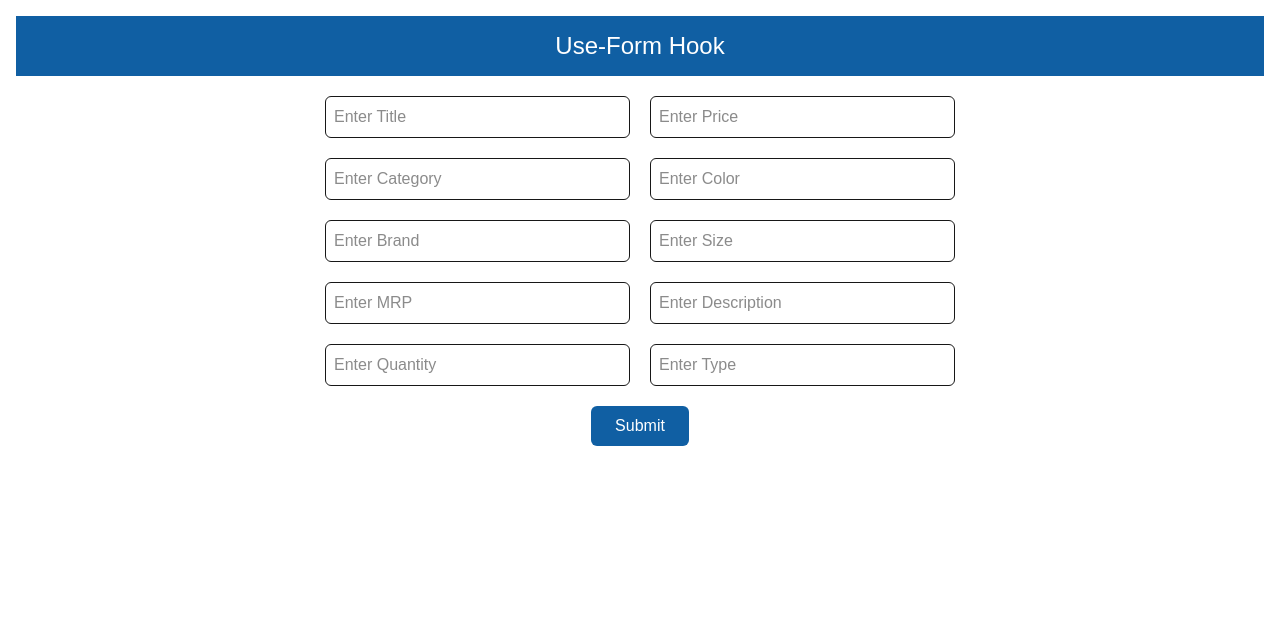
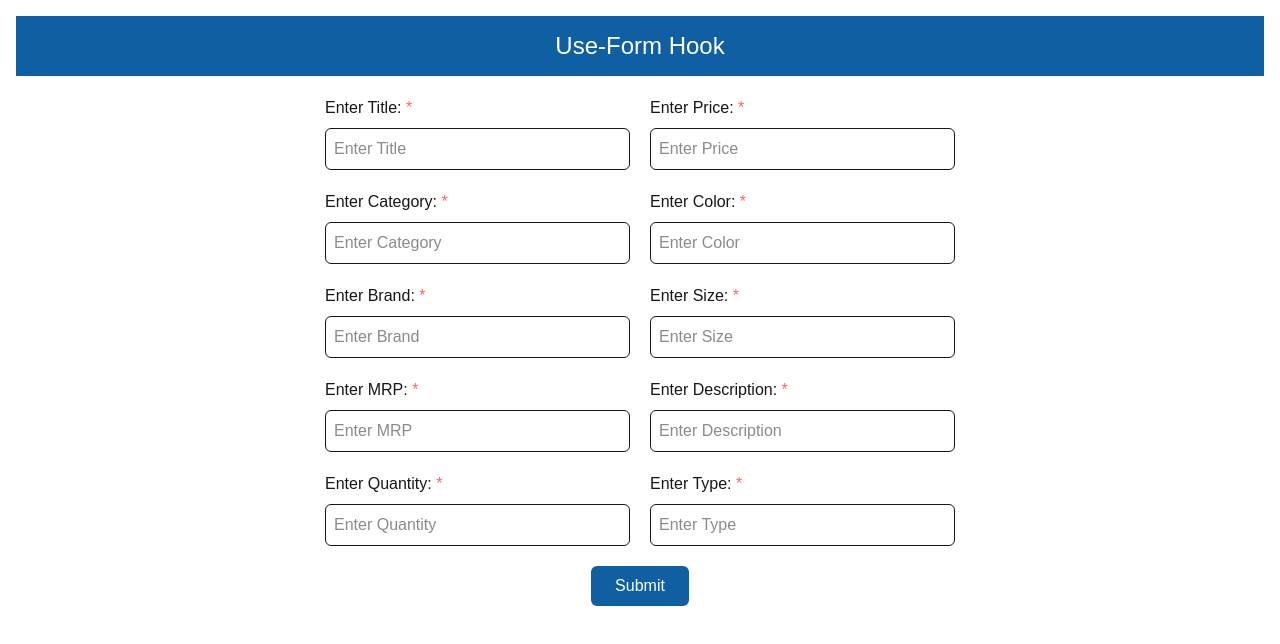
Before and after one commit to karunamirajkar07/TypeScript_learning, a Next.js app: page /useFrom in a window 1280 px wide. Shown: the top 644 px of the page. Built offline with nearby package versions, Linux system fonts and the light colour scheme.

Commit message:
validation

```diff
--- a/app/useFrom/page.tsx
+++ b/app/useFrom/page.tsx
@@ -50,6 +50,8 @@ export default function ConfigureProduct() {
         formState: { errors }
     } = useForm<FormData>({
         resolver: zodResolver(FormValue),
+        mode: "onChange",
+        reValidateMode : "onChange",
         defaultValues: {
             title: "",
             category: "",
@@ -126,49 +128,54 @@ export default function ConfigureProduct() {
                         <div className='grid grid-cols-4 '>
                             <div className='col-span-2 col-start-3'>
                                 <div>
+                                    <label >Enter Title: <span className='text-red-400'>*</span></label>
                                     <input
                                         value={FormTitle}
                                         onChange={(e) => { setValue("title", e.target.value, { shouldValidate: true }) }}
                                         placeholder="Enter Title"
-                                        className='w-full border p-2 rounded-md focus:outline-none focus:ring-2 focus:ring-blue-400'
+                                        className='w-full border p-2 rounded-md focus:outline-none focus:ring-2 focus:ring-blue-400 mt-2'
                                     />
                                     {errors.title && <p style={{ color: 'red' }}>{errors.title.message}</p>}
                                 </div>
                                 <div className='mt-5'>
+                                <label >Enter Category: <span className='text-red-400'>*</span></label>
                                     <input
                                         value={FormCategory}
-                                        onChange={(e) => { setValue("category", e.target.value) }}
+                                        onChange={(e) => { setValue("category", e.target.value),{ shouldValidate: true } }}
                                         placeholder="Enter Category"
-                                        className='w-full border p-2 rounded-md focus:outline-none focus:ring-2 focus:ring-blue-400'
+                                        className='w-full border p-2 rounded-md focus:outline-none focus:ring-2 focus:ring-blue-400 mt-2'
                                     />
                                     {errors.category && <p style={{ color: 'red' }}>{errors.category.message}</p>}
                                 </div>
                                 <div className='mt-5'>
+                                <label >Enter Brand: <span className='text-red-400'>*</span></label>
                                     <input
                                         value={Formbrand}
-                                        onChange={(e) => { setValue("brand", e.target.value) }}
+                                        onChange={(e) => { setValue("brand", e.target.value),{ shouldValidate: true } }}
                                         placeholder="Enter Brand"
-                                        className='w-full border p-2 rounded-md focus:outline-none focus:ring-2 focus:ring-blue-400'
+                                        className='w-full border p-2 rounded-md focus:outline-none focus:ring-2 focus:ring-blue-400 mt-2'
                                     />
                                     {errors.brand && <p style={{ color: 'red' }}>{errors.brand.message}</p>}
                                 </div>
                                 <div className='mt-5'>
+                                <label >Enter MRP: <span className='text-red-400'>*</span></label>
                                     <input
                                         value={FormMRP ?? ''}
                                         type='number'
-                                        onChange={(e) => { setValue("mrp", Number(e.target.value)) }}
+                                        onChange={(e) => { setValue("mrp", Number(e.target.value),{ shouldValidate: true }) }}
                                         placeholder="Enter MRP"
-                                        className='w-full border p-2 rounded-md focus:outline-none focus:ring-2 focus:ring-blue-400'
+                                        className='w-full border p-2 rounded-md focus:outline-none focus:ring-2 focus:ring-blue-400 mt-2'
                                     />
                                     {errors.mrp && <p style={{ color: 'red' }}>{errors.mrp.message}</p>}
                                 </div>
                                 <div className='mt-5'>
+                                <label >Enter Quantity: <span className='text-red-400'>*</span></label>
                                     <input
                                         value={Formquantity ??''}
                                         type='number'
-                                        onChange={(e) => { setValue("quantity", Number(e.target.value)) }}
+                                        onChange={(e) => { setValue("quantity", Number(e.target.value) ,{ shouldValidate: true }) }}
                                         placeholder="Enter Quantity"
-                                        className='w-full border p-2 rounded-md focus:outline-none focus:ring-2 focus:ring-blue-400'
+                                        className='w-full border p-2 rounded-md focus:outline-none focus:ring-2 focus:ring-blue-400 mt-2'
                                     />
                                     {errors.quantity && <p style={{ color: 'red' }}>{errors.quantity.message}</p>}
                                 </div>
@@ -178,54 +185,59 @@ export default function ConfigureProduct() {
                         <div className='grid grid-cols-4'>
                             <div className='col-span-2 '>
                                 <div>
+                                <label >Enter Price: <span className='text-red-400'>*</span></label>
                                     <input
                                         value={FormPrice ?? ""}
                                         type='number'
                                         onChange={(e) => { setValue("price", Number(e.target.value), { shouldValidate: true }) }}
                                         placeholder="Enter Price"
-                                        className='w-full border p-2 rounded-md focus:outline-none focus:ring-2 focus:ring-blue-400'
+                                        className='w-full border p-2 rounded-md focus:outline-none focus:ring-2 focus:ring-blue-400 mt-2'
                                     />
                                     {errors.price && <p style={{ color: 'red' }}>{errors.price.message}</p>}
                                 </div>
                                 <div className='mt-5'>
+                                <label >Enter Color: <span className='text-red-400'>*</span></label>
                                     <input
                                         value={FormColour}
                                         type='text'
-                                        onChange={(e) => { setValue("color", e.target.value) }}
+                                        onChange={(e) => { setValue("color", e.target.value),{ shouldValidate: true } }}
                                         placeholder="Enter Color"
-                                        className='w-full border p-2 rounded-md focus:outline-none focus:ring-2 focus:ring-blue-400'
+                                        className='w-full border p-2 rounded-md focus:outline-none focus:ring-2 focus:ring-blue-400 mt-2'
                                     />
                                     {errors.color && <p style={{ color: 'red' }}>{errors.color.message}</p>}
 
                                 </div>
                                 <div className='mt-5'>
+                                <label >Enter Size: <span className='text-red-400'>*</span></label>
                                     <input
                                         value={FormSize ?? ""}
                                         type='number'
-                                        onChange={(e) => { setValue("size", Number(e.target.value)) }}
+                                        onChange={(e) => { setValue("size", Number(e.target.value),{ shouldValidate: true }) }}
                                         placeholder="Enter Size"
-                                        className='w-full border p-2 rounded-md focus:outline-none focus:ring-2 focus:ring-blue-400'
+                                        className='w-full border p-2 rounded-md focus:outline-none focus:ring-2 focus:ring-blue-400 mt-2'
                                     />
                                     {errors.size && <p style={{ color: 'red' }}>{errors.size.message}</p>}
 
                                 </div>
 
                                 <div className='mt-5'>
+                                <label >Enter Description: <span className='text-red-400'>*</span></label>
                                     <input
-                                        value={Formdescription}
-                                        onChange={(e) => { setValue("description", e.target.value) }}
+                                        value={Formdescription ?? ""}
+                                        onChange={(e) => { setValue("description", e.target.value),{ shouldValidate: true } }}
                                         placeholder="Enter Description"
-                                        className='w-full border p-2 rounded-md focus:outline-none focus:ring-2 focus:ring-blue-400'
+                                        className='w-full border p-2 rounded-md focus:outline-none focus:ring-2 focus:ring-blue-400 mt-2'
                                     />
                                     {errors.description && <p style={{ color: 'red' }}>{errors.description.message}</p>}
 
                                 </div>
                                 <div className='mt-5'>
+                                <label >Enter Type: <span className='text-red-400'>*</span></label>
                                     <input
                                         value={FormType}
-                                        onChange={(e) => { setValue("type", e.target.value) }}
+                                        onChange={(e) => { setValue("type", e.target.value) ,{ shouldValidate: true } }}
                                         placeholder="Enter Type"
-                                        className='w-full border p-2 rounded-md focus:outline-none focus:ring-2 focus:ring-blue-400'
+                                        className='w-full border p-2 rounded-md focus:outline-none focus:ring-2 focus:ring-blue-400 mt-2'
                                     />
                                     {errors.type && <p style={{ color: 'red' }}>{errors.type.message}</p>}
 
```
